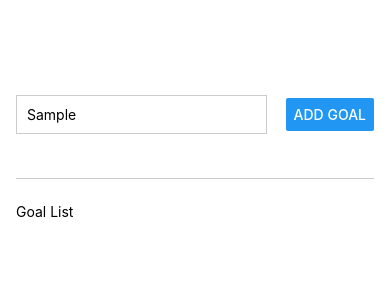
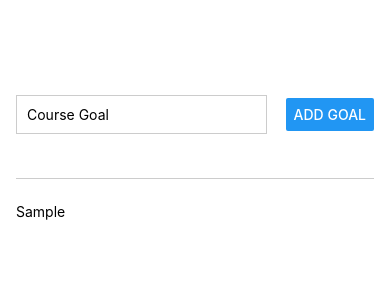
Before and after one commit to tatteddev/RNCourse, a React Native app in the folder RNCourse/: screen / in a window 390 px wide. Both pictures are taken after typing "Sample" into the empty fields and a click on the button "ADD GOAL". Shown: the top 300 px of the page. Built offline with nearby package versions, Linux system fonts and the light colour scheme.

Commit message:
goal list

```diff
--- a/RNCourse/App.js
+++ b/RNCourse/App.js
@@ -4,13 +4,15 @@
 
 export default function App() {
   const [enteredGoal, setEnteredGoal] = useState("");
+  const [courseGoals, setCourseGoals] = useState([]);
 
   function goalInputHandler(enteredText) {
     setEnteredGoal(enteredText);
   }
 
   function addGoalHandler() {
-    console.log(enteredGoal);
+    setCourseGoals((courseGoals) => [...courseGoals, enteredGoal]);
+    setEnteredGoal("");
   }
 
   return (
@@ -18,13 +20,16 @@
       <View style={styles.inputContainer}>
         <TextInput
           placeholder="Course Goal"
+          value={enteredGoal}
           style={styles.textInput}
           onChangeText={goalInputHandler}
         />
         <Button title="Add Goal" onPress={addGoalHandler} />
       </View>
       <View style={styles.goalList}>
-        <Text>Goal List</Text>
+          {courseGoals.map((goal) => (
+            <Text key={goal}>{goal}</Text>
+          ))}
       </View>
     </View>
   );
```
